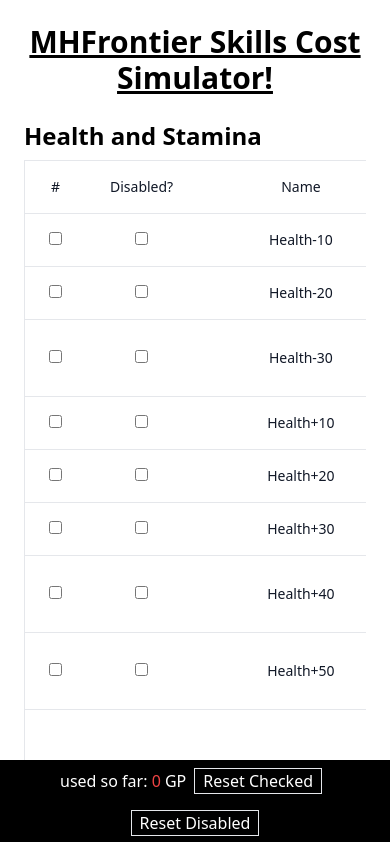
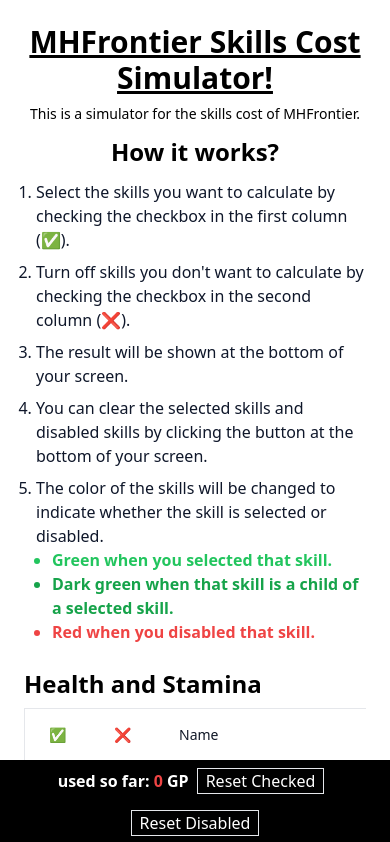
Before and after one commit to Invasor-de-Fronteiras/mhfrontier-skills-cost, a React (Vite) app: page / in a window 390 px wide. Shown: the top 842 px of the page. Built offline with nearby package versions, Linux system fonts and the light colour scheme.

Commit message:
feat: add how it works section

```diff
--- a/src/App.tsx
+++ b/src/App.tsx
@@ -20,10 +20,50 @@
 
   return (
     <>
-      <main className="mx-auto max-w-7xl p-6 text-center ">
-        <h1 className="text-3xl font-bold underline">
+      <main className="mx-auto max-w-7xl p-6">
+        <h1 className="text-3xl font-bold underline text-center">
           MHFrontier Skills Cost Simulator!
         </h1>
+        <p className="text-center mt-2 text-sm">
+          This is a simulator for the skills cost of MHFrontier.
+        </p>
+
+        <h2 className="text-2xl font-bold text-center my-3 md:text-left">
+          How it works?
+        </h2>
+        <p className="text-slate-900">
+          <ul className="list-decimal ml-3 space-y-2">
+            <li>
+              Select the skills you want to calculate by checking the checkbox
+              in the first column (✅).
+            </li>
+            <li>
+              Turn off skills you don't want to calculate by checking the
+              checkbox in the second column (❌).
+            </li>
+            <li>The result will be shown at the bottom of your screen.</li>
+            <li>
+              You can clear the selected skills and disabled skills by clicking
+              the button at the bottom of your screen.
+            </li>
+            <li>
+              The color of the skills will be changed to indicate whether the
+              skill is selected or disabled.
+              <ul className="list-disc ml-4 font-semibold">
+                <li className="text-green-500">
+                  Green when you selected that skill.
+                </li>
+                <li className="text-green-600">
+                  Dark green when that skill is a child of a selected skill.
+                </li>
+                <li className="text-red-500">
+                  Red when you disabled that skill.
+                </li>
+              </ul>
+            </li>
+          </ul>
+        </p>
+
         {categories.map((type) => (
           <div className="mt-6">
             <h3 className="text-left text-2xl font-bold mb-2" id={type}>
@@ -36,17 +76,17 @@
                 <thead className="border-b">
                   <tr>
                     <th className="text-sm font-medium text-gray-900 px-6 py-4 text-center">
-                      #
+                      ✅
                     </th>
                     <th className="text-sm font-medium text-gray-900 px-6 py-4 text-center">
-                      Disabled?
+                      ❌
                     </th>
                     {showId && (
                       <th className="text-sm font-medium text-gray-900 px-6 py-4 text-center">
                         ID
                       </th>
                     )}
-                    <th className="text-sm font-medium text-gray-900 px-6 py-4 text-center">
+                    <th className="text-sm font-medium text-gray-900 px-6 py-4 text-left">
                       Name
                     </th>
                     <th className="text-sm font-medium text-gray-900 px-6 py-4 text-center">
@@ -55,8 +95,8 @@
                     <th className="text-sm font-medium text-gray-900 px-6 py-4 text-center">
                       Type
                     </th>
-                    <th className="text-sm font-medium text-gray-900 px-6 py-4 text-center">
-                      Requirements
+                    <th className="text-sm font-medium text-gray-900 px-6 py-4 text-left">
+                      Skills Requirements
                     </th>
                   </tr>
                 </thead>
@@ -102,9 +142,9 @@
                               className={classNames(
                                 "hover:cursor-pointer hover:underline",
                                 {
-                                  "text-orange-700": isChildren,
-                                  "text-green-500": isSelected,
-                                  "line-through	text-gray-500": disabled,
+                                  "text-green-700": isChildren && !disabled,
+                                  "text-green-500": isSelected && !disabled,
+                                  "line-through	text-red-500": disabled,
                                 }
                               )}
                               href={"#" + skill.name}
@@ -156,6 +196,7 @@
                                   recursive: true,
                                   shouldReturnParentsRequirements: false,
                                 }).map((r) => {
+                                  const disabled = isDisabled(r.id);
                                   return (
                                     <li
                                       key={r.id}
@@ -163,10 +204,11 @@
                                     >
                                       <a
                                         className={classNames(
-                                          "hover:underline hover:cursor-pointer text-orange-700",
+                                          "hover:underline hover:cursor-pointer",
                                           {
-                                            "line-through	text-gray-500":
-                                              isDisabled(r.id),
+                                            "text-green-600": !disabled,
+                                            "line-through	text-red-500":
+                                              disabled,
                                           }
                                         )}
                                         href={"#" + r.name}
@@ -190,7 +232,7 @@
       </main>
       <div className="bg-black fixed z-10 bottom-0 w-full text-white flex flex-wrap  items-center justify-center">
         <div>
-          <p>
+          <p className="font-semibold">
             used so far: <span className="text-red-500">{gpTotal}</span> GP
           </p>
         </div>
```
